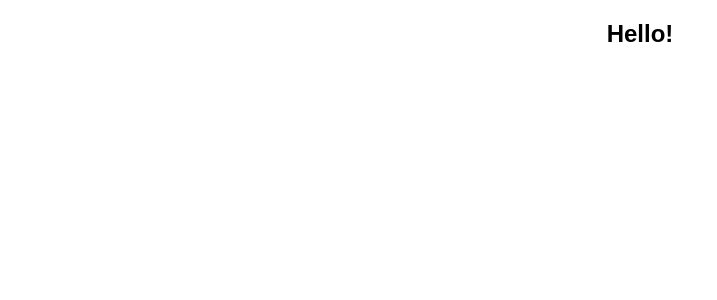
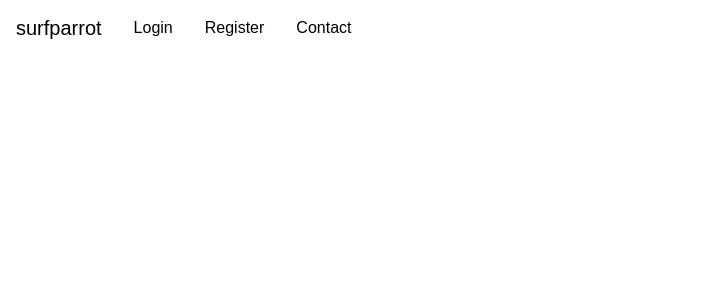
Before and after one commit to ryotamine/surfparrot, a React (Create React App) app in the folder client/: page / in a window 1280 px wide. Shown: the top 300 px of the page, without its empty margins (0-717 px from the left). Built offline with nearby package versions, Linux system fonts and the light colour scheme.

Commit message:
Setup home page

```diff
--- a/client/public/index.html
+++ b/client/public/index.html
@@ -4,6 +4,17 @@
     <meta charset="utf-8">
     <meta name="viewport" content="width=device-width, initial-scale=1">
     <title>surfparrot</title>
+
+    <!-- Normalize CSS -->
+    <style>
+      @import url("https://cdnjs.cloudflare.com/ajax/libs/normalize/4.2.0/normalize.min.css");
+    </style>
+
+    <!-- Bootstrap CSS -->
+    <link rel="stylesheet" href="https://stackpath.bootstrapcdn.com/bootstrap/4.3.1/css/bootstrap.min.css" integrity="sha384-ggOyR0iXCbMQv3Xipma34MD+dH/1fQ784/j6cY/iJTQUOhcWr7x9JvoRxT2MZw1T" crossorigin="anonymous">
+
+    <!-- Fontawesome link -->
+    <link rel="stylesheet" href="https://use.fontawesome.com/releases/v5.8.1/css/all.css" integrity="sha384-50oBUHEmvpQ+1lW4y57PTFmhCaXp0ML5d60M1M7uH2+nqUivzIebhndOJK28anvf" crossorigin="anonymous">
   </head>
 
   <body>
--- a/client/src/App.css
+++ b/client/src/App.css
@@ -1,3 +1,4 @@
-.App {
-  text-align: center;
+/* Navigator bar */
+.navbar-brand, .nav-link {
+  color: black;
 }
--- a/client/src/App.js
+++ b/client/src/App.js
@@ -5,10 +5,23 @@ import './App.css';
 class App extends Component {
   render() {
     return (
-      <div className="App">
-        <div className="App-header">
-          <h2>Hello!</h2>
-        </div>
+      <div>
+        <nav className='navbar navbar-expand-lg'>
+          <a className='navbar-brand' href='/'>surfparrot</a>
+          <div>
+            <ul className='nav justify-content-end'>
+              <li class='nav-item'>
+                <a className='nav-link' href='/'>Login</a>
+              </li>
+              <li className='nav-item'>
+                <a className='nav-link' href='/'>Register</a>
+              </li>
+              <li className='nav-item'>
+                <a className='nav-link' href='/'>Contact</a>
+              </li>
+            </ul>
+          </div>
+        </nav>
       </div>
     );
   }
--- a/client/src/index.js
+++ b/client/src/index.js
@@ -3,7 +3,4 @@ import ReactDOM from 'react-dom';
 import App from './App';
 import './index.css';
 
-ReactDOM.render(
-  <App />,
-  document.getElementById('root')
-);
+ReactDOM.render(<App />, document.getElementById('root'));
```
